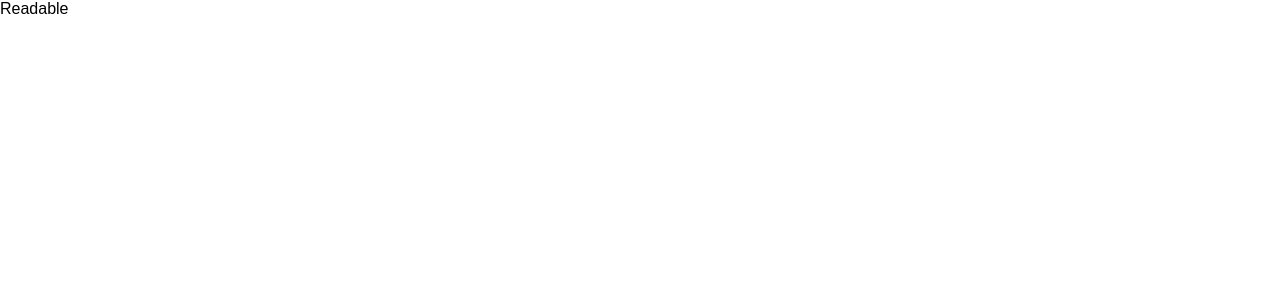
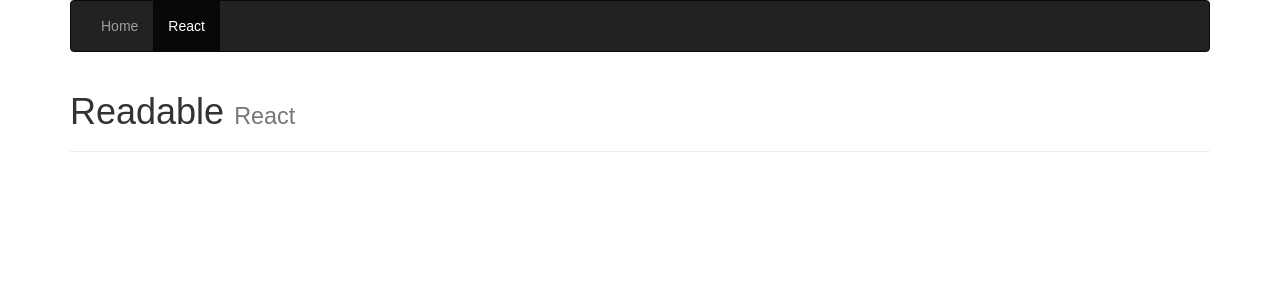
Before and after one commit to czeise/readable, a React (Create React App) app: page / in a window 1280 px wide. Shown: the top 300 px of the page. Built offline with nearby package versions, Linux system fonts and the light colour scheme.

Commit message:
Header basics added.

```diff
--- a/package.json
+++ b/package.json
@@ -4,6 +4,7 @@
   "private": true,
   "dependencies": {
     "react": "^16.0.0",
+    "react-bootstrap": "^0.31.3",
     "react-dom": "^16.0.0",
     "react-scripts": "1.0.14"
   },
--- a/public/index.html
+++ b/public/index.html
@@ -20,6 +20,9 @@
       Learn how to configure a non-root public URL by running `npm run build`.
     -->
     <title>Readable</title>
+
+    <!-- Bootstrap: Latest compiled and minified CSS -->
+    <link rel="stylesheet" href="https://maxcdn.bootstrapcdn.com/bootstrap/latest/css/bootstrap.min.css">
   </head>
   <body>
     <noscript>
--- a/src/components/App.js
+++ b/src/components/App.js
@@ -1,11 +1,13 @@
 import React, { Component } from 'react';
+import Header from './Header';
+import { Grid } from 'react-bootstrap';
 
 class App extends Component {
   render() {
     return (
-      <div>
-        Readable
-      </div>
+      <Grid>
+        <Header selectedCategory='none'/>
+      </Grid>
     );
   }
 }
--- /dev/null
+++ b/src/components/Header.js
@@ -0,0 +1,27 @@
+import React, { Component } from 'react';
+import PropTypes from 'prop-types';
+import { Navbar, Nav, NavItem, PageHeader } from 'react-bootstrap';
+
+class Header extends Component {
+  // const {selectedCategory} = props;
+
+  render() {
+    return(
+      <div>
+        <Navbar inverse>
+          <Nav>
+            <NavItem>Home</NavItem>
+            <NavItem className='active'>React</NavItem>
+          </Nav>
+        </Navbar>
+        <PageHeader>Readable <small>React</small></PageHeader>
+      </div>
+    );
+  }
+}
+
+// Header.propTypes = {
+//   selectedCategory: PropTypes.string.isRequired
+// };
+
+export default Header;
```
Also changed, not shown: 1 other file (tests, documents, lock files or other folders).
